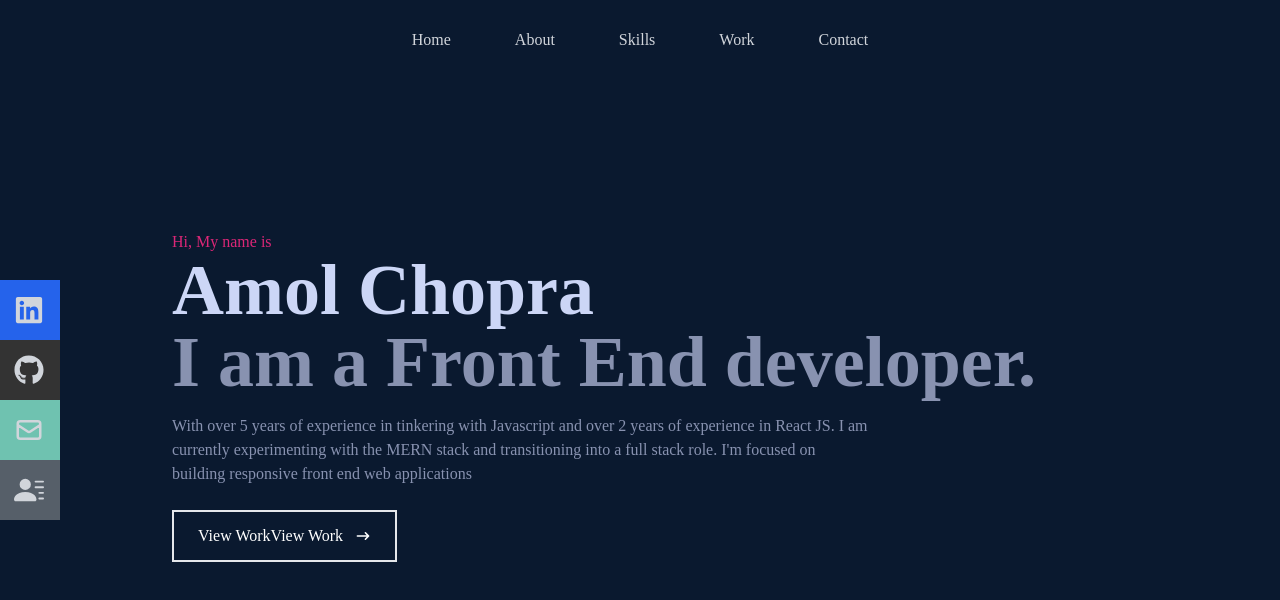
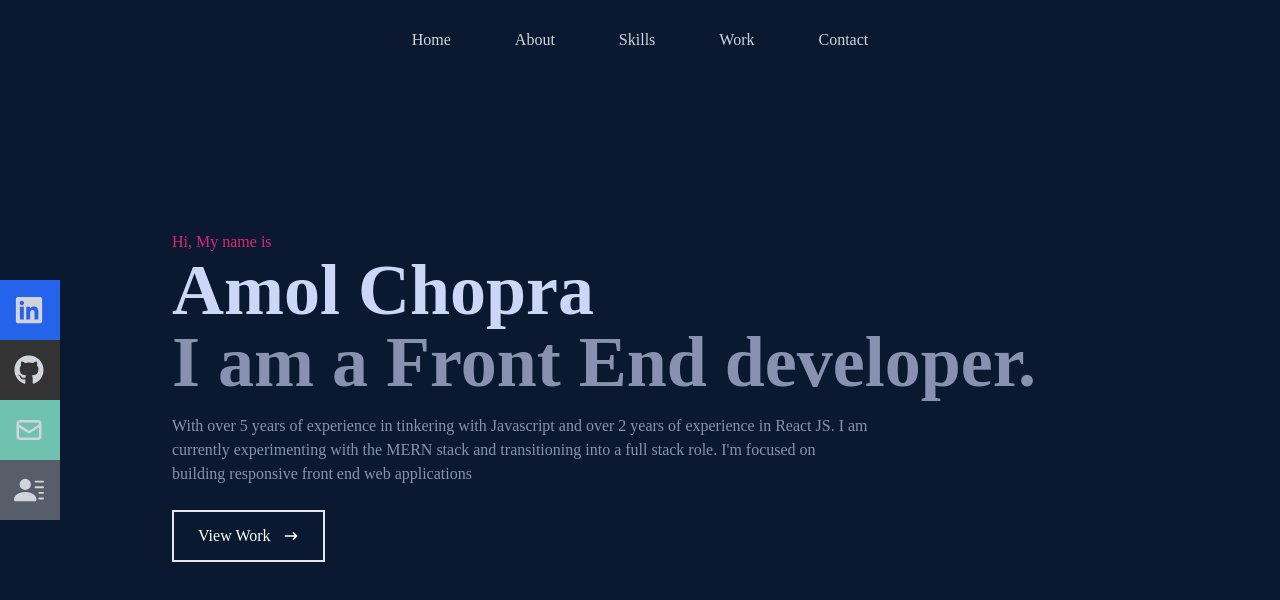
Before and after one commit to amolchopra1210/personal-portfolio, a React (Create React App) app: page / in a window 1280 px wide. Shown: the top 600 px of the page. Built offline with nearby package versions, Linux system fonts and the light colour scheme.

Commit message:
fixed the view work btn

```diff
--- a/src/components/Home.jsx
+++ b/src/components/Home.jsx
@@ -1,10 +1,8 @@
-import React, {useState} from "react";
+import React from "react";
 import { HiArrowNarrowRight } from "react-icons/hi";
 import { Link } from "react-scroll";
 
 const Home = () => {
-  const [nav, showNav] = useState(false);
-  const handleClick = () => showNav(!nav);
   return (
     <div name="home" className="w-full h-screen bg-[#0a192f]">
       {/* container */}
@@ -23,20 +21,22 @@ const Home = () => {
           on building responsive front end web applications
         </p>
         <div>
-          <button className="text-white group border-2 px-6 py-3 my-2 flex items-center hover:bg-pink-600 hover:border-pink-600 duration-300">
           <Link
-            onClick={handleClick}
+            className="group text-white w-fit cursor-pointer flex d-group border-2 px-6 py-3 my-2  items-center hover:bg-pink-600 hover:border-pink-600"
             to="work"
-            offset={25}
             smooth={true}
+            offset={30}
             duration={500}
           >
             View Work
-          </Link>View Work
             <span className="group-hover:rotate-90 duration-300">
               <HiArrowNarrowRight className="ml-3 hover:" />
             </span>
-          </button>
+          </Link>
+
+          {/* <button className="text-white group border-2 px-6 py-3 my-2 flex items-center hover:bg-pink-600 hover:border-pink-600 duration-300">
+            View Work
+          </button> */}
         </div>
       </div>
     </div>
```
